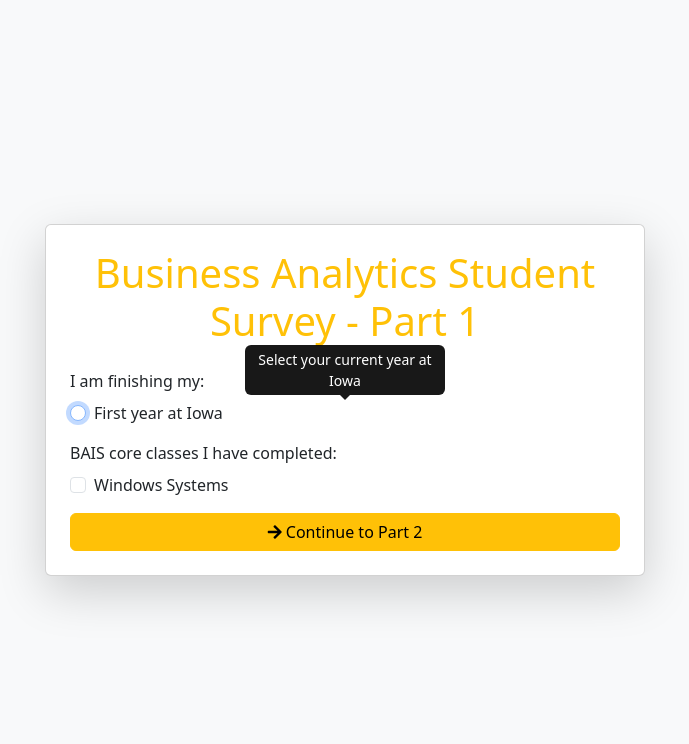
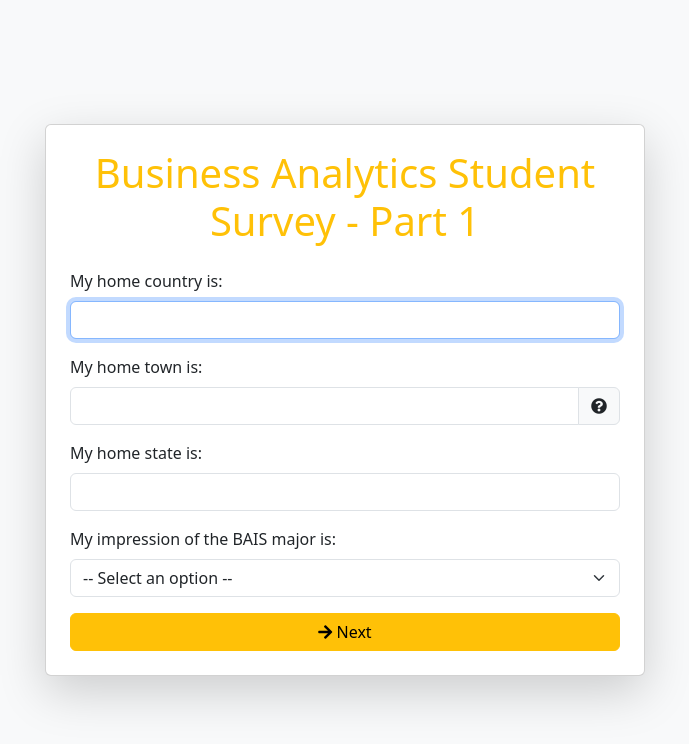
Before and after one commit to rcfitzgerald/rcfitzgerald_HW9, a plain HTML site: page rcfitzgerald_p1.html in a window 1280 px wide. Shown: the whole page, without its empty margins (295-984 px from the left). Drawn offline with nearby package versions, Linux system fonts and the light colour scheme.

Commit message:
content update
updated content to match storyboard

```diff
--- a/rcfitzgerald_p1.html
+++ b/rcfitzgerald_p1.html
@@ -3,7 +3,7 @@
   <head>
     <meta charset="UTF-8" />
     <meta name="viewport" content="width=device-width, initial-scale=1.0" />
-    <title>Survey Form Part 1 - Business Analytics Student Survey</title>
+    <title>Business Analytics Student Survey - Page 1</title>
     <link
       rel="stylesheet"
       href="https://cdn.jsdelivr.net/npm/bootstrap@5.3.0/dist/css/bootstrap.min.css"
@@ -20,70 +20,79 @@
       <h1 class="text-warning text-center mb-4">
         Business Analytics Student Survey - Part 1
       </h1>
-      <form action="rcfitzgerald_p2.html">
-        <!-- Year Field -->
+      <form action="rcfitzgerald_p2.html" method="get">
+        <!-- Home Country Field -->
         <div class="mb-3">
-          <label for="year" class="form-label">I am finishing my:</label>
-          <div
-            class="form-check"
-            data-bs-toggle="tooltip"
-            title="Select your current year at Iowa"
-          >
-            <input
-              type="radio"
-              class="form-check-input"
-              id="first-year"
-              name="year"
-              value="1"
-              required
-              autofocus
-            />
-            <label class="form-check-label" for="first-year"
-              >First year at Iowa</label
-            >
-          </div>
-          <!-- Add additional radio options for other years -->
+          <label for="country" class="form-label">My home country is:</label>
+          <input
+            type="text"
+            id="country"
+            name="country"
+            class="form-control"
+            autofocus
+            required
+          />
         </div>
 
-        <!-- Classes Completed Field -->
+        <!-- Home Town Field with Tooltip -->
         <div class="mb-3">
-          <label for="classes" class="form-label"
-            >BAIS core classes I have completed:</label
-          >
-          <div class="form-check">
+          <label for="hometown" class="form-label">My home town is:</label>
+          <div class="input-group">
             <input
-              type="checkbox"
-              class="form-check-input"
-              id="windows-systems"
-              name="classes"
-              value="Windows Systems"
+              type="text"
+              id="hometown"
+              name="hometown"
+              class="form-control"
               required
             />
-            <label class="form-check-label" for="windows-systems"
-              >Windows Systems</label
+            <span
+              class="input-group-text"
+              data-bs-toggle="tooltip"
+              data-bs-placement="right"
+              title="What town did you live in before coming to college?"
             >
+              <i class="fas fa-question-circle"></i>
+            </span>
           </div>
-          <!-- Add additional checkbox options for other classes -->
         </div>
 
+        <!-- Home State Field -->
+        <div class="mb-3">
+          <label for="state" class="form-label">My home state is:</label>
+          <input type="text" id="state" name="state" class="form-control" />
+        </div>
+
+        <!-- BAIS Impression Field with Likert Scale -->
+        <div class="mb-3">
+          <label for="bais-impression" class="form-label">
+            My impression of the BAIS major is:
+          </label>
+          <select
+            id="bais-impression"
+            name="bais-impression"
+            class="form-select"
+            required
+          >
+            <option value="">-- Select an option --</option>
+            <option value="5">Very Positive</option>
+            <option value="4">Somewhat Positive</option>
+            <option value="3">Neutral</option>
+            <option value="2">Somewhat Negative</option>
+            <option value="1">Very Negative</option>
+          </select>
+        </div>
+
+        <!-- Navigation Button -->
         <button
           type="submit"
           class="btn btn-warning w-100"
           aria-label="Continue to Part 2"
         >
-          <i class="fas fa-arrow-right"></i> Continue to Part 2
+          <i class="fas fa-arrow-right"></i> Next
         </button>
       </form>
     </div>
 
     <script src="https://cdn.jsdelivr.net/npm/bootstrap@5.3.0/dist/js/bootstrap.bundle.min.js"></script>
-    <script>
-      var tooltipTriggerList = [].slice.call(
-        document.querySelectorAll('[data-bs-toggle="tooltip"]')
-      );
-      tooltipTriggerList.map(function (tooltipTriggerEl) {
-        return new bootstrap.Tooltip(tooltipTriggerEl);
-      });
-    </script>
   </body>
 </html>
--- a/rcfitzgerald_p2.html
+++ b/rcfitzgerald_p2.html
@@ -3,7 +3,7 @@
   <head>
     <meta charset="UTF-8" />
     <meta name="viewport" content="width=device-width, initial-scale=1.0" />
-    <title>Survey Form Part 2 - Business Analytics Student Survey</title>
+    <title>Business Analytics Student Survey - Page 2</title>
     <link
       rel="stylesheet"
       href="https://cdn.jsdelivr.net/npm/bootstrap@5.3.0/dist/css/bootstrap.min.css"
@@ -20,17 +20,58 @@
       <h1 class="text-warning text-center mb-4">
         Business Analytics Student Survey - Part 2
       </h1>
-      <form action="rcfitzgerald_ty.html">
-        <!-- Add any additional fields, like questions for more classes or feedback -->
+      <form action="rcfitzgerald_ty.html" method="get">
+        <!-- Favorite Course Field -->
+        <div class="mb-3">
+          <label for="favorite-course" class="form-label">
+            My favorite BAIS course is:
+          </label>
+          <input
+            type="text"
+            id="favorite-course"
+            name="favorite-course"
+            class="form-control"
+            required
+          />
+        </div>
 
-        <button
-          type="submit"
-          class="btn btn-warning w-100"
-          aria-label="Submit your survey"
-        >
-          <i class="fas fa-check-circle"></i> Submit Survey
-        </button>
+        <!-- Career Goal Field -->
+        <div class="mb-3">
+          <label for="career-goal" class="form-label">My career goal is:</label>
+          <textarea
+            id="career-goal"
+            name="career-goal"
+            class="form-control"
+            rows="3"
+            required
+          ></textarea>
+        </div>
+
+        <!-- Additional Comments Field -->
+        <div class="mb-3">
+          <label for="comments" class="form-label">
+            Additional comments about the BAIS major:
+          </label>
+          <textarea
+            id="comments"
+            name="comments"
+            class="form-control"
+            rows="3"
+          ></textarea>
+        </div>
+
+        <!-- Navigation Buttons -->
+        <div class="d-flex justify-content-between">
+          <a href="rcfitzgerald_p1.html" class="btn btn-secondary">
+            <i class="fas fa-arrow-left"></i> Previous
+          </a>
+          <button type="submit" class="btn btn-warning">
+            Submit Survey <i class="fas fa-check"></i>
+          </button>
+        </div>
       </form>
     </div>
+
+    <script src="https://cdn.jsdelivr.net/npm/bootstrap@5.3.0/dist/js/bootstrap.bundle.min.js"></script>
   </body>
 </html>
```
Also changed, not shown: index.html (+8 -5 lines), rcfitzgerald_ty.html (+8 -1 lines).
